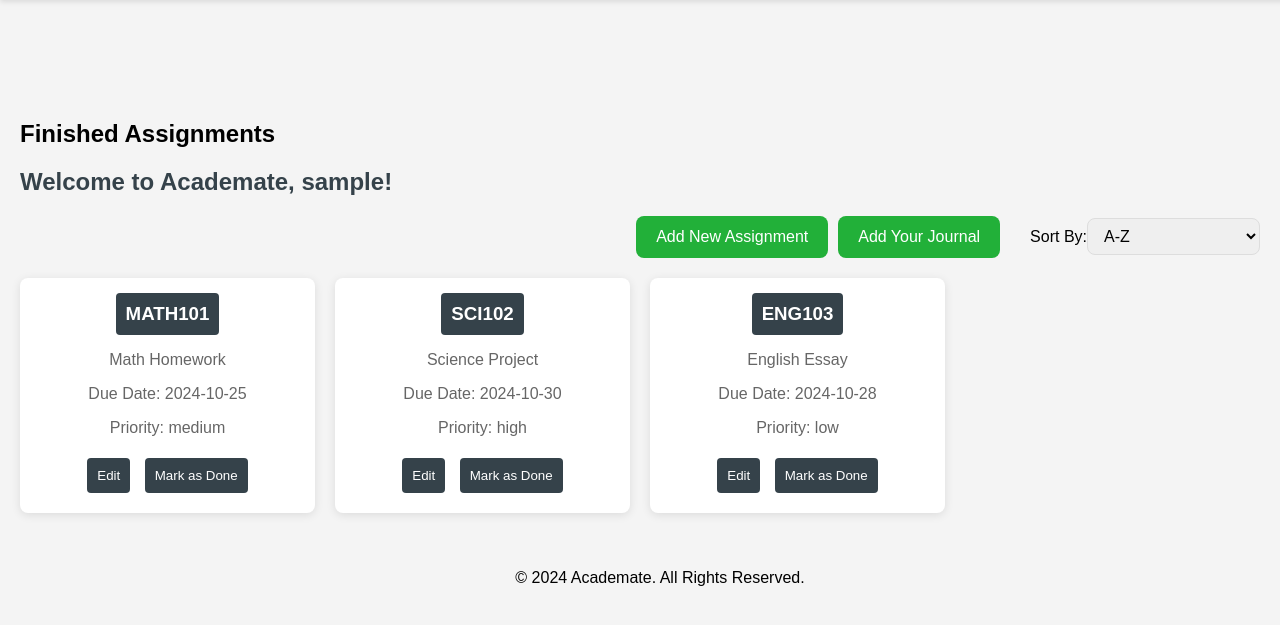
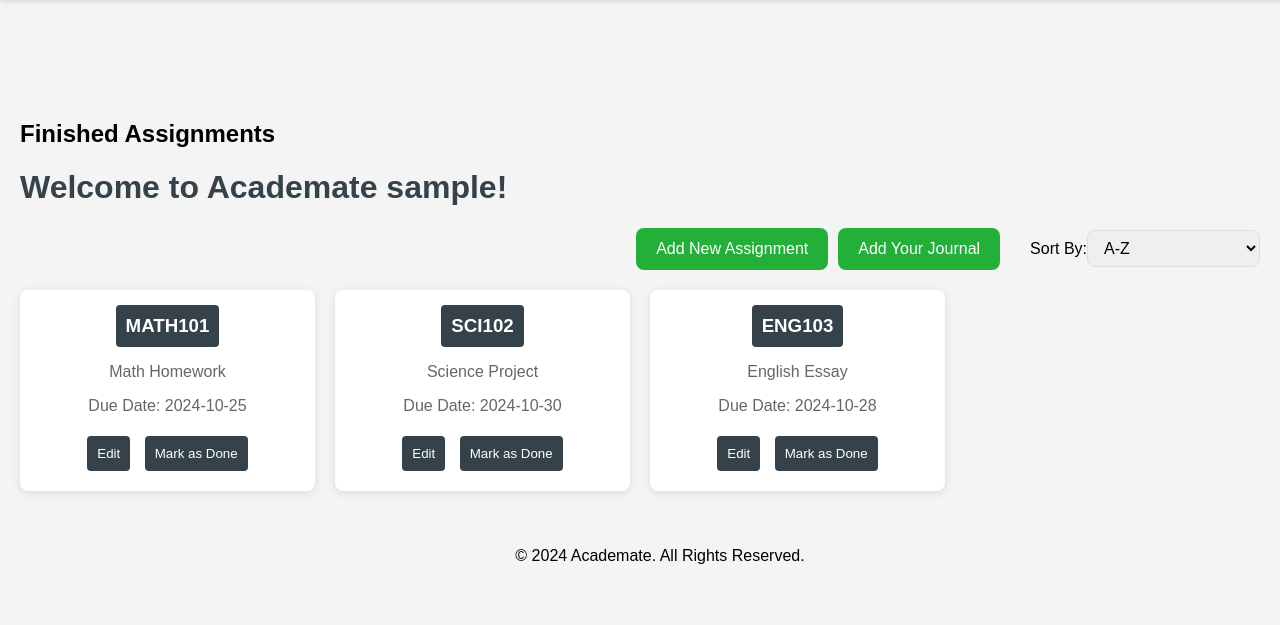
Before and after one commit to 0xSendo/CSIT327, a Django app: template Academate/IM2/academate/templates/finished.html in a window 1280 px wide. Shown: the part 80-705 px from the top of the page. Run offline with Django 5.2, Linux system fonts and the light colour scheme; the template is opened without the code that fills it: most values are stand-ins (such as "Sample title", 1, 10 or a date in 2020); some libraries are stand-ins or nearby versions.

Commit message:
Update finished.html

```diff
--- a/Academate/IM2/academate/templates/finished.html
+++ b/Academate/IM2/academate/templates/finished.html
@@ -1,24 +1,21 @@
 <!DOCTYPE html>
 <html lang="en">
-
 <head>
     {% load static %}
     <meta charset="UTF-8">
     <meta name="viewport" content="width=device-width, initial-scale=1.0">
-    <title>Home - Academate</title>
-    <link rel="stylesheet" href="{% static 'css/home.css' %}">
+    <title>Home</title>
+    <link rel="stylesheet" type="text/css" href="{% static 'css/home.css' %}">
 </head>
-
 <body>
-    <!-- Navigation Bar -->
     <nav class="navbar">
-        <div class="navbar-links center-section">
+        <div class="center-section">
             <a href="{% url 'navigation' %}#about-us">About Us</a>
             <a href="{% url 'navigation' %}#contacts">Contacts</a>
             <a href="{% url 'navigation' %}#social-media">Social Media</a>
             <a href="{% url 'navigation' %}#our-goal">Our Goal</a>
         </div>
-        <div class="navbar-actions right-section">
+        <div class="right-section">
             <button id="profileBtn" class="profile-btn">Profile</button>
         </div>
     </nav>
@@ -35,19 +32,18 @@
         </div>
     </div>
 
-    <!-- Main Content -->
     <div class="main-content">
         <!-- Finished Assignments Section -->
-        <section class="finished-assignments-section">
+        <div class="finished-assignments-section">
             <h2>Finished Assignments</h2>
             <div id="finishedAssignments">
                 <!-- Finished assignments will be listed here -->
             </div>
-        </section>
+        </div>
 
         <!-- Assignment Section -->
-        <section class="assignment-section">
-            <h1>Welcome to Academate, {{ username }}!</h1>
+        <div class="assignment-section">
+            <h1>Welcome to Academate {{ username }}!</h1>
 
             <!-- Buttons and Sorting Section -->
             <div class="action-buttons">
@@ -63,7 +59,6 @@
                         <option value="a-z">A-Z</option>
                         <option value="nearest-deadline">Nearest Deadline</option>
                         <option value="far-deadline">Furthest Deadline</option>
-                        <option value="priority">Priority</option>
                     </select>
                 </div>
             </div>
@@ -81,19 +76,13 @@
                 <div class="modal-content">
                     <span class="close">&times;</span>
                     <h2>Add New Assignment</h2>
-                    <form id="assignmentForm" onsubmit="return validateForm(event)">
+                    <form id="assignmentForm">
                         <label for="subject_code">Subject Code:</label>
                         <input type="text" id="subject_code" name="subject_code" required>
                         <label for="name">Assignment Name:</label>
                         <input type="text" id="name" name="name" required>
                         <label for="due_date">Due Date:</label>
                         <input type="date" id="due_date" name="due_date" required>
-                        <label for="priority">Priority:</label>
-                        <select id="priority" name="priority" required>
-                            <option value="low">Low</option>
-                            <option value="medium">Medium</option>
-                            <option value="high">High</option>
-                        </select>
                         <input type="submit" value="Add Assignment">
                     </form>
                 </div>
@@ -104,40 +93,32 @@
                 <div class="modal-content">
                     <span class="close" id="editClose">&times;</span>
                     <h2>Edit Assignment</h2>
-                    <form id="editAssignmentForm" onsubmit="return validateForm(event)">
+                    <form id="editAssignmentForm">
                         <label for="editSubjectCode">Course Code:</label>
                         <input type="text" id="editSubjectCode" name="editSubjectCode" required>
                         <label for="editName">Assignment Name:</label>
                         <input type="text" id="editName" name="editName" required>
                         <label for="editDueDate">Due Date:</label>
                         <input type="date" id="editDueDate" name="editDueDate" required>
-                        <label for="editPriority">Priority:</label>
-                        <select id="editPriority" name="editPriority" required>
-                            <option value="low">Low</option>
-                            <option value="medium">Medium</option>
-                            <option value="high">High</option>
-                        </select>
                         <input type="submit" value="Update Assignment">
                     </form>
                 </div>
             </div>
-        </section>
+        </div>
     </div>
 
-    <!-- Footer -->
     <footer>
         <p>&copy; 2024 Academate. All Rights Reserved.</p>
     </footer>
 
     <script>
         let assignments = JSON.parse(localStorage.getItem('assignments')) || [
-            { subjectCode: "MATH101", name: "Math Homework", dueDate: "2024-10-25", priority: "medium" },
-            { subjectCode: "SCI102", name: "Science Project", dueDate: "2024-10-30", priority: "high" },
-            { subjectCode: "ENG103", name: "English Essay", dueDate: "2024-10-28", priority: "low" },
+            { subjectCode: "MATH101", name: "Math Homework", dueDate: "2024-10-25" },
+            { subjectCode: "SCI102", name: "Science Project", dueDate: "2024-10-30" },
+            { subjectCode: "ENG103", name: "English Essay", dueDate: "2024-10-28" },
         ];
         let finishedAssignments = JSON.parse(localStorage.getItem('finishedAssignments')) || [];
 
-        // Render assignments
         function renderAssignments() {
             const assignmentGrid = document.getElementById('assignmentGrid');
             assignmentGrid.innerHTML = '';
@@ -148,7 +129,6 @@
                     <h3>${assignment.subjectCode}</h3>
                     <p>${assignment.name}</p>
                     <p>Due Date: ${assignment.dueDate}</p>
-                    <p>Priority: ${assignment.priority}</p>
                     <button onclick="editAssignment(${index})">Edit</button>
                     <button onclick="deleteAssignment(${index})">Mark as Done</button>
                 `;
@@ -156,7 +136,6 @@
             });
         }
 
-        // Render finished assignments
         function renderFinishedAssignments() {
             const finishedAssignmentsContainer = document.getElementById('finishedAssignments');
             finishedAssignmentsContainer.innerHTML = '';
@@ -173,7 +152,6 @@
             });
         }
 
-        // Delete an assignment and move it to finished
         function deleteAssignment(index) {
             const finishedAssignment = assignments[index];
             assignments.splice(index, 1);
@@ -184,59 +162,14 @@
             renderFinishedAssignments();
         }
 
-        // Remove a finished assignment
         function removeFinishedAssignment(index) {
             finishedAssignments.splice(index, 1);
             localStorage.setItem('finishedAssignments', JSON.stringify(finishedAssignments));
             renderFinishedAssignments();
         }
 
-        // Filter assignments by selected criteria
-        function filterAssignments() {
-            const filterValue = document.getElementById('filter').value;
-            if (filterValue === 'a-z') {
-                assignments.sort((a, b) => a.name.localeCompare(b.name));
-            } else if (filterValue === 'nearest-deadline') {
-                assignments.sort((a, b) => new Date(a.dueDate) - new Date(b.dueDate));
-            } else if (filterValue === 'far-deadline') {
-                assignments.sort((a, b) => new Date(b.dueDate) - new Date(a.dueDate));
-            } else if (filterValue === 'priority') {
-                assignments.sort((a, b) => {
-                    const priorityOrder = { "low": 1, "medium": 2, "high": 3 };
-                    return priorityOrder[b.priority] - priorityOrder[a.priority];
-                });
-            }
-            renderAssignments();
-        }
-
-        // Modal controls
-        document.getElementById('profileBtn').addEventListener('click', () => {
-            document.getElementById('profileModal').style.display = 'block';
-        });
-        document.getElementById('profileClose').addEventListener('click', () => {
-            document.getElementById('profileModal').style.display = 'none';
-        });
-        document.getElementById('editClose').addEventListener('click', () => {
-            document.getElementById('editModal').style.display = 'none';
-        });
-
-        // Validate form data before submitting
-        function validateForm(event) {
-            const subjectCode = event.target.subject_code.value;
-            const name = event.target.name.value;
-            const dueDate = event.target.due_date.value;
-            const priority = event.target.priority.value;
-            if (!subjectCode || !name || !dueDate || !priority) {
-                alert("Please fill all the fields!");
-                event.preventDefault();
-                return false;
-            }
-            return true;
-        }
-
         renderAssignments();
         renderFinishedAssignments();
     </script>
 </body>
-
 </html>
```
